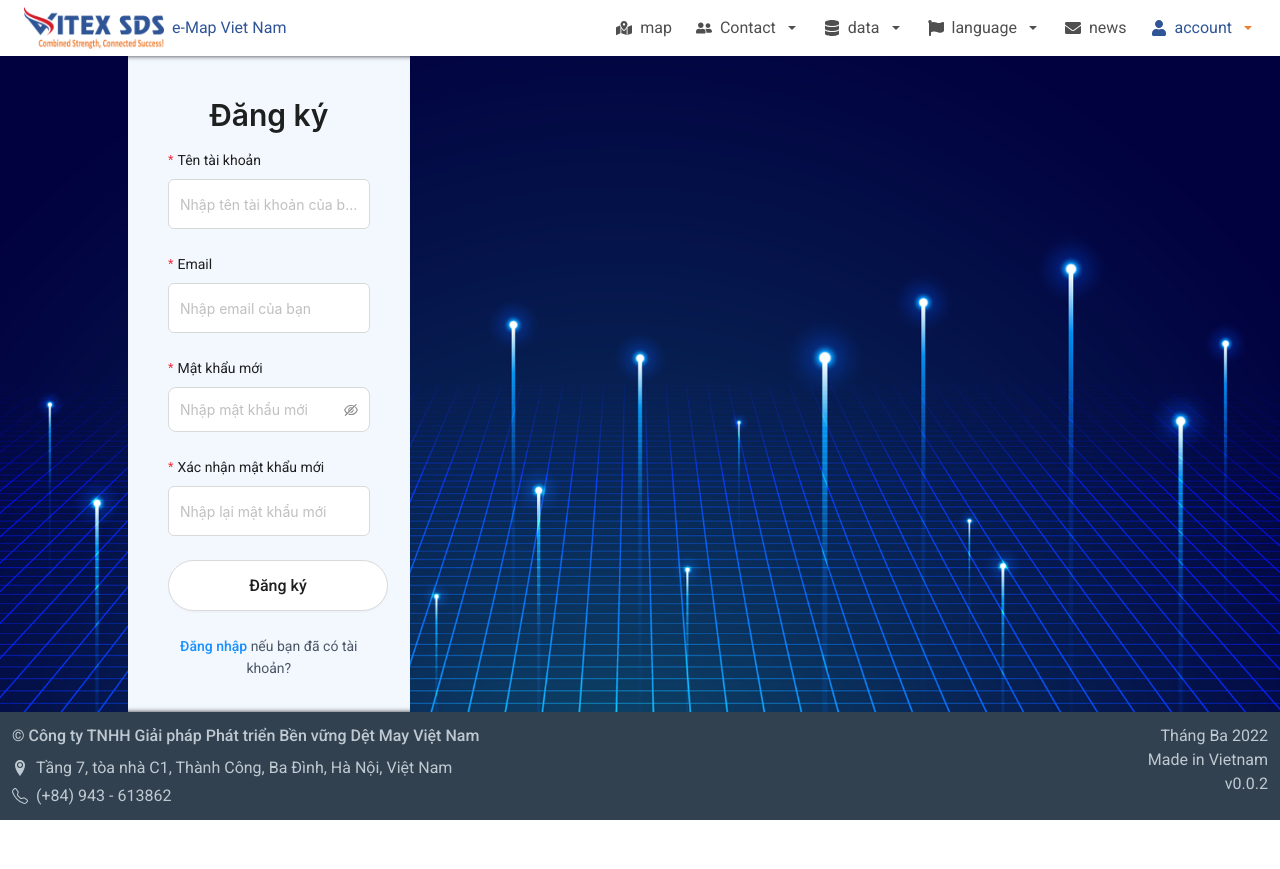
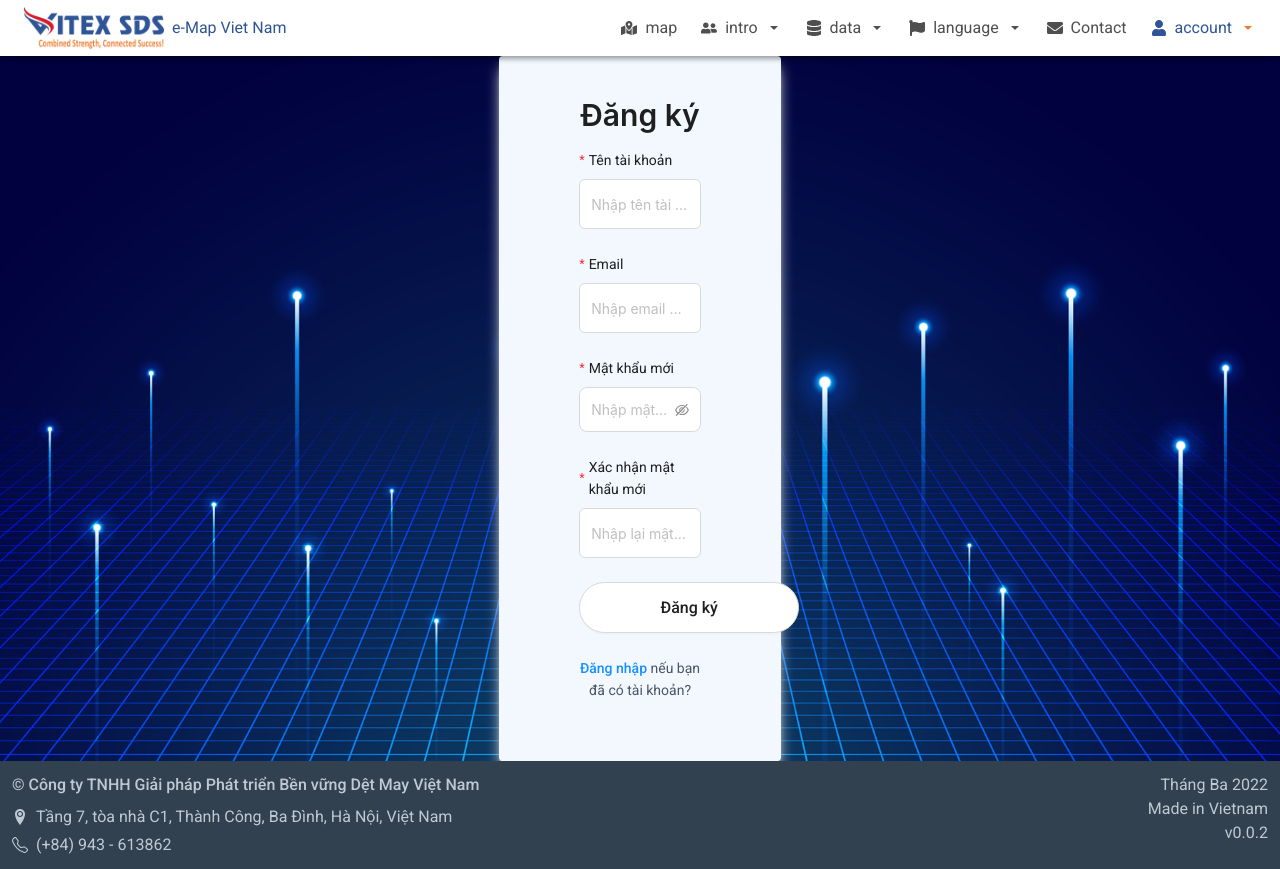
Before and after one commit to cungbuituananh/fe-vtex, a React (Vite) app: page /register in a window 1280 px wide. Before the commit the page ends 820 px from the top, so only its background shows below. Built offline with nearby package versions, Linux system fonts and the light colour scheme.

Commit message:
update UI login/register

```diff
--- a/src/App.tsx
+++ b/src/App.tsx
@@ -6,11 +6,20 @@ import Footer from "./components/Navbar/Footer";
 
 function App() {
   return (
-    <>
-      <Navbar />
+    <div className="flex flex-col min-h-screen">
+      <header className="sticky top-0 w-full z-50 bg-white shadow">
+        <Navbar />
+      </header>
       <Routes>{renderRoutes(LIST_ROUTES)}</Routes>
-      <Footer />
-    </>
+      <footer className="w-full bg-[#324150]">
+        <Footer />
+      </footer>
+    </div>
+    // <>
+    //   <Navbar />
+    //   <Routes>{renderRoutes(LIST_ROUTES)}</Routes>
+    //   <Footer />
+    // </>
   );
 }
 
--- a/src/components/Navbar/index.tsx
+++ b/src/components/Navbar/index.tsx
@@ -20,7 +20,7 @@ function Navbar() {
 
   return (
     <nav
-      className="bg-[] shadow px-6 mx-auto "
+      className="shadow px-6 mx-auto "
       style={{ boxShadow: "0px 4px 4px 0px rgba(0, 0, 0, 0.25)" }}
     >
       <div className="flex items-center justify-between max-w-10xl mx-auto">
--- a/src/pages/Login/Register.tsx
+++ b/src/pages/Login/Register.tsx
@@ -62,7 +62,7 @@ function RegisterComponent() {
               }: {
                 getFieldValue: (field: string) => any;
               }) => ({
-                validator(_, value) {
+                validator(_: any, value: any) {
                   if (!value || getFieldValue("password") === value) {
                     return Promise.resolve();
                   }
--- a/src/pages/Login/index.css
+++ b/src/pages/Login/index.css
@@ -10,10 +10,11 @@
   display: flex;
   flex-direction: column;
   align-items: stretch;
-  position: absolute;
-  left: 10%;
+  /* position: absolute; */
+  /* left: 10%; */
   background-color: #f3f8ff;
   height: 100%;
+  justify-content: center;
 }
 
 .login-title {
--- a/src/pages/Login/index.tsx
+++ b/src/pages/Login/index.tsx
@@ -7,12 +7,10 @@ import RegisterComponent from "./Register";
 function LoginPage() {
   const path = useLocation().pathname;
   return (
-    <div className="login-bg ">
-      <div className="h-[82vh]">
-        <div className="login-container bg-white shadow pt-10  shadow-[inset_0_5px_5px_-5px_rgba(0,0,0,0.8),inset_0_-5px_5px_-5px_rgba(0,0,0,0.8)]">
-          {path === ROUTE_PATH.LOGIN && <LoginComponent />}
-          {path === ROUTE_PATH.REGISTER && <RegisterComponent />}
-        </div>
+    <div className="login-bg flex-1 flex items-center justify-center">
+      <div className="login-container bg-white p-10 rounded border-radius-[24px] shadow-lg shadow-white">
+        {path === ROUTE_PATH.LOGIN && <LoginComponent />}
+        {path === ROUTE_PATH.REGISTER && <RegisterComponent />}
       </div>
     </div>
   );
--- a/src/routes/routes.tsx
+++ b/src/routes/routes.tsx
@@ -46,6 +46,7 @@ export const ROUTE_PATH = {
   USER_INFO: "/user-info",
   DASHBOARD: "/dashboard",
   PROFILE: "/profile",
+  INTRO: "/intro",
 };
 
 export const LIST_ROUTES = [
@@ -56,14 +57,13 @@ export const LIST_ROUTES = [
     icon: <FaMapMarkedAlt />,
   },
   {
-    name: "contact",
-    element: <ContactPage />,
+    name: "intro",
     icon: <FaUserFriends />,
     children: [
       {
-        name: "contact",
-        url: ROUTE_PATH.CONTACT,
-        element: <ContactPage />,
+        name: "intro",
+        url: ROUTE_PATH.INTRO,
+        element: <IntroPage />,
         icon: <FaUserFriends />,
       },
     ],
@@ -102,8 +102,8 @@ export const LIST_ROUTES = [
     ],
   },
   {
-    name: "news",
-    url: ROUTE_PATH.NEWS,
+    name: "contact",
+    url: ROUTE_PATH.CONTACT,
     icon: <FaEnvelope />,
   },
   {
```
